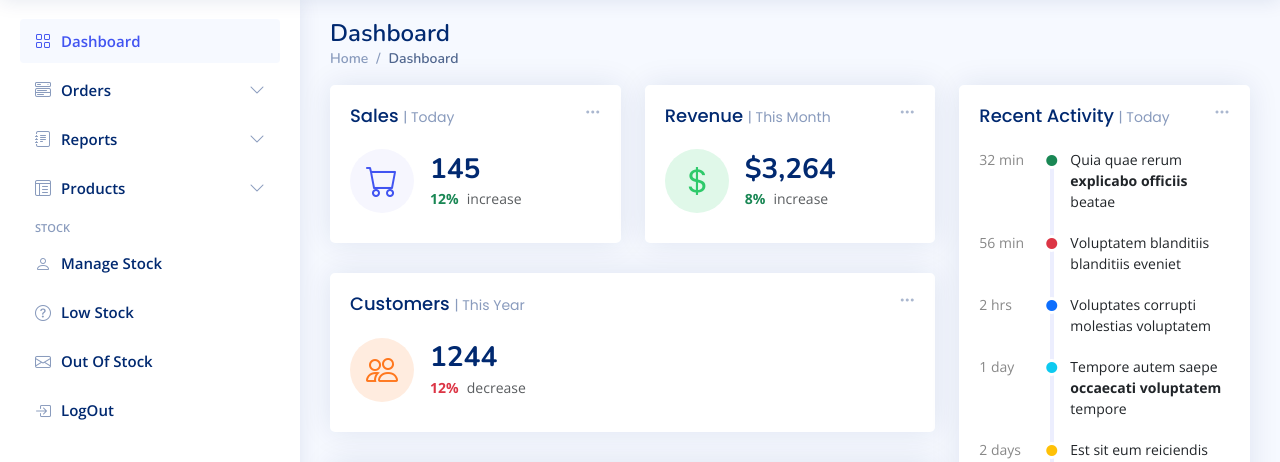
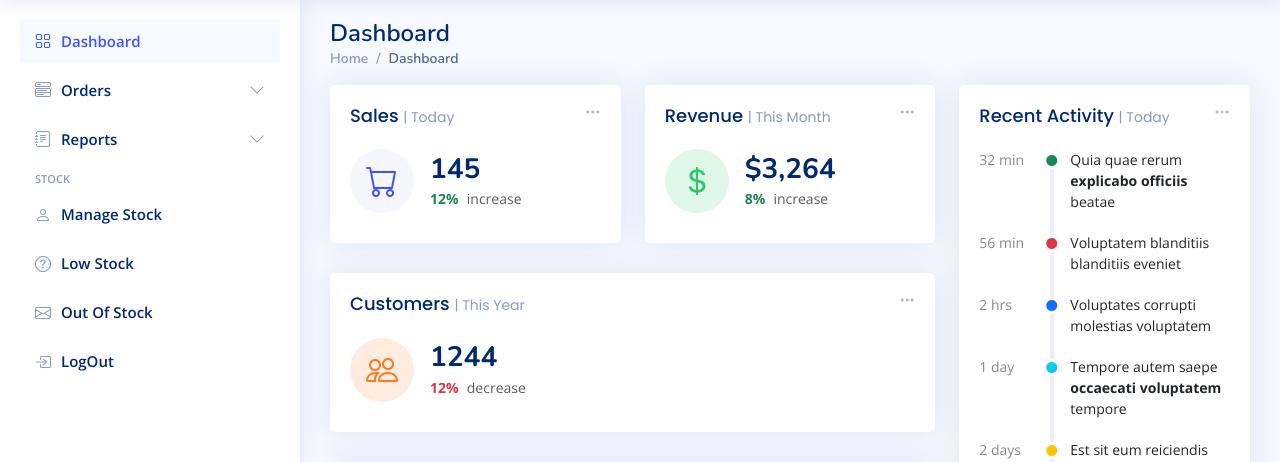
Before and after one commit to OlaroPeterCelestine-19/flipavenueltd.com, a PHP site: page / in a window 1280 px wide. Shown: the part 61-523 px from the top of the page. Run offline with PHP 8.4, Linux system fonts and the light colour scheme; some libraries are stand-ins or nearby versions.

Commit message:
update
haeder update

```diff
--- a/users/header.php
+++ b/users/header.php
@@ -166,18 +166,6 @@
         </ul>
       </li><!-- End Forms Nav -->
 
-      <li class="nav-item">
-        <a class="nav-link collapsed" data-bs-target="#tables-nav" data-bs-toggle="collapse" href="#">
-          <i class="bi bi-layout-text-window-reverse"></i><span>Products</span><i class="bi bi-chevron-down ms-auto"></i>
-        </a>
-        <ul id="tables-nav" class="nav-content collapse " data-bs-parent="#sidebar-nav">
-          <li>
-            <a href="tables-general.html">
-              <i class="bi bi-circle"></i><span>Out Of Stock</span>
-            </a>
-          </li>
-
-        </ul>
       </li><!-- End Tables Nav -->
 
 
--- a/users/index.php
+++ b/users/index.php
@@ -3,7 +3,7 @@
       <h1>Dashboard</h1>
       <nav>
         <ol class="breadcrumb">
-          <li class="breadcrumb-item"><a href="index.html">Home</a></li>
+          <li class="breadcrumb-item"><a href="index.php">Home</a></li>
           <li class="breadcrumb-item active">Dashboard</li>
         </ol>
       </nav>
```
Also changed, not shown: users/sales_report.php (renamed from users/stock.php).
